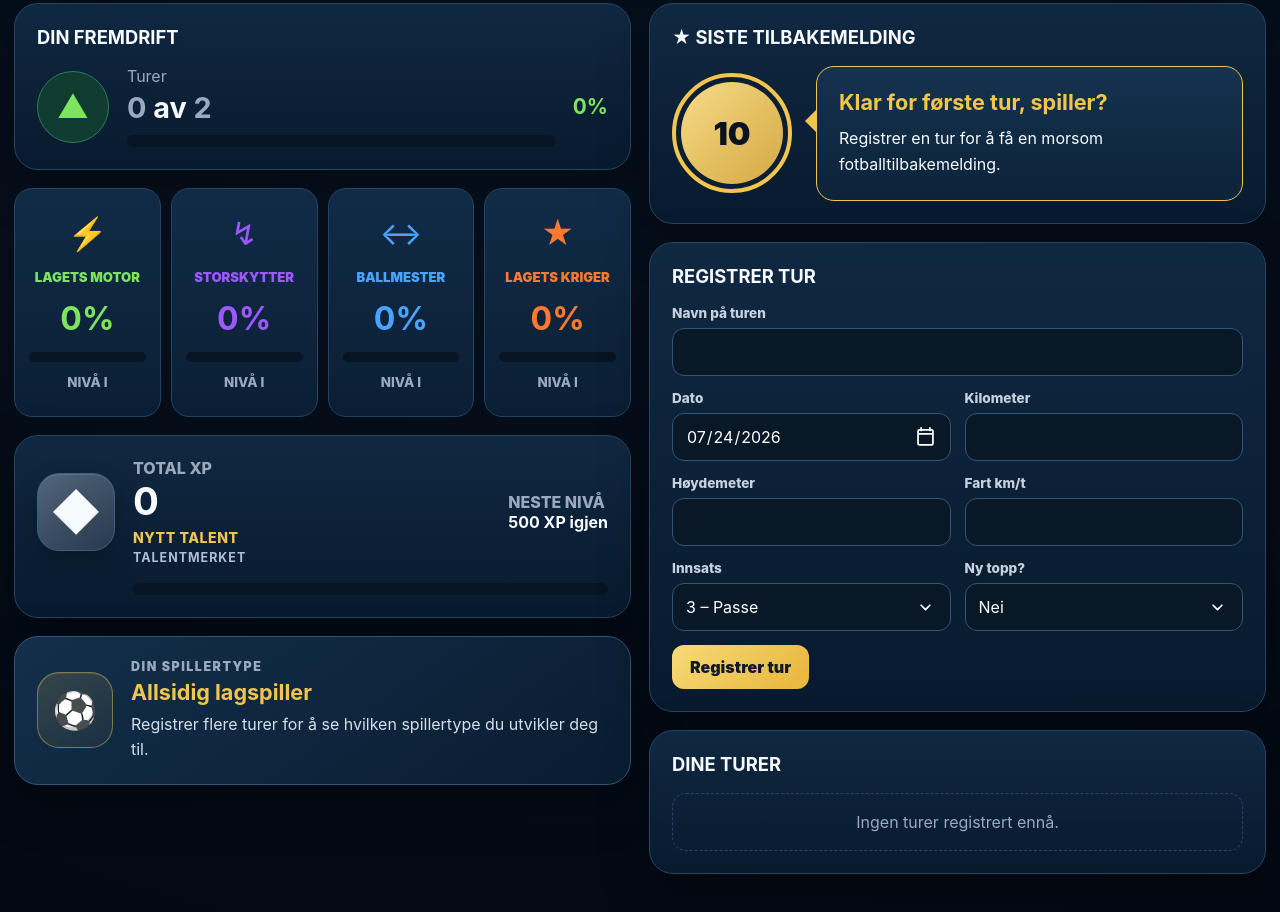
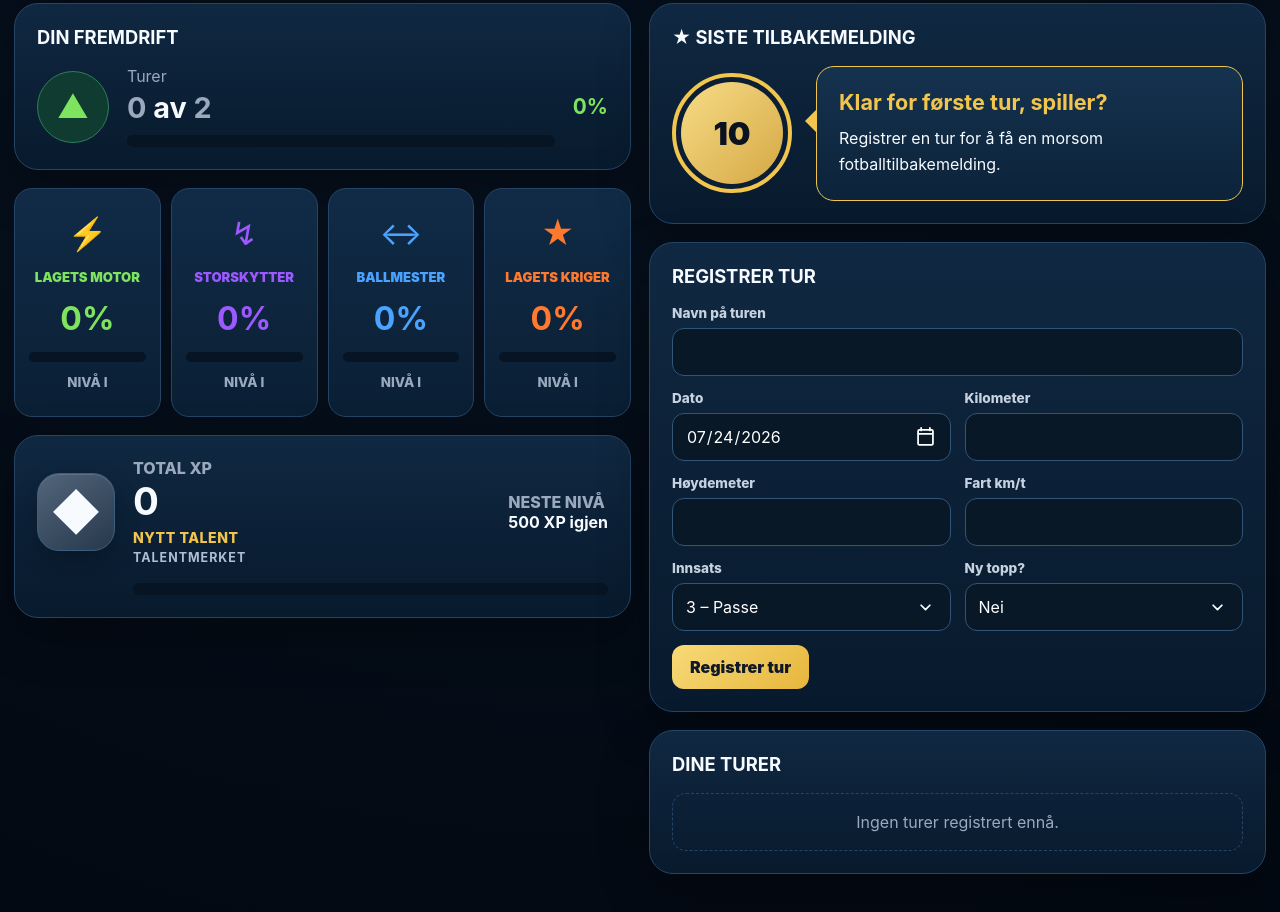
Before and after one commit to LeBear79/toppfotball-v3, a plain HTML site: page index.html in a window 1280 px wide. Shown: the part 735-1647 px from the top of the page. Drawn offline with Linux system fonts and the light colour scheme.

Commit message:
Add files via upload

```diff
--- a/index.html
+++ b/index.html
@@ -5,7 +5,7 @@
   <meta name="viewport" content="width=device-width, initial-scale=1.0">
   <title>Toppfotball</title>
   <meta name="description" content="Toppfotball gjør turer motiverende med fotballinspirert utvikling.">
-  <link rel="stylesheet" href="style.css?v=0.2.8">
+  <link rel="stylesheet" href="style.css?v=0.2.9">
 </head>
 <body>
   <header class="topbar">
@@ -152,14 +152,7 @@
           <div class="progress-track wide"><div id="xp-progress" class="progress-fill gold"></div></div>
         </section>
 
-        <section class="card player-type-card">
-          <div class="player-type-icon" id="player-type-icon" aria-hidden="true">⚽</div>
-          <div>
-            <span class="player-type-kicker">DIN SPILLERTYPE</span>
-            <h3 id="player-type-title">Allsidig lagspiller</h3>
-            <p id="player-type-description">Registrer flere turer for å se hvilken spillertype du utvikler deg til.</p>
-          </div>
-        </section>
+
       </div>
 
       <div class="right-column">
@@ -248,7 +241,7 @@
     </section>
   </main>
 
-  <script src="script.js?v=0.2.8"></script>
+  <script src="script.js?v=0.2.9"></script>
 
   <div id="rank-up-overlay" class="rank-up-overlay" hidden>
     <div class="rank-up-card" role="dialog" aria-modal="true" aria-labelledby="rank-up-heading">
--- a/script.js
+++ b/script.js
@@ -102,14 +102,6 @@ const xpRanks = [
 ];
 
 
-const playerTypes = [
-  { keys: ["motor", "balance"], title: "Energisk kantspiller", icon: "➤", description: "Du bygger utholdenhet og balanse som kan hjelpe deg med raske løp, vendinger og innlegg langs kanten." },
-  { keys: ["strength", "mindset"], title: "Kraftfull spiss", icon: "◆", description: "Du utvikler kraft og vilje som kan gjøre deg farlig foran mål og tøff i duellene." },
-  { keys: ["balance", "mindset"], title: "Kreativ playmaker", icon: "✦", description: "Du trener kroppskontroll og viljestyrke som kan hjelpe deg å holde på ballen og finne gode løsninger under press." },
-  { keys: ["motor", "mindset"], title: "Ustoppelig midtbanespiller", icon: "⚡", description: "Du bygger motor og kampvilje som kan gjøre deg nyttig i både angrep og forsvar gjennom hele kampen." },
-  { keys: ["strength", "balance"], title: "Komplett angriper", icon: "★", description: "Du utvikler både kraft og kontroll – en kombinasjon som kan gi raske vendinger, sterke løp og gode avslutninger." },
-  { keys: ["motor", "strength"], title: "Bunnsolid forsvarer", icon: "⬟", description: "Du bygger løpskraft og sterke bein som kan hjelpe deg med å følge motspillere og stå støtt i viktige dueller." }
-];
 
 let appData = loadData();
 
@@ -337,7 +329,6 @@ function renderAll() {
   renderProfileForm(p);
   renderHero(p);
   renderProgress(p);
-  renderPlayerType(p);
   renderFeedback(p);
   renderTrips(p);
   maybeShowRankCelebration(p);
@@ -464,28 +455,6 @@ function closeRankCelebration() {
   window.setTimeout(() => { overlay.hidden = true; }, 250);
 }
 
-function renderPlayerType(p) {
-  const stats = p.stats || {};
-  const ranked = ["motor", "strength", "balance", "mindset"]
-    .sort((a, b) => (stats[b] || 0) - (stats[a] || 0));
-
-  const hasProgress = ranked.some(key => (stats[key] || 0) > 0);
-  let type = {
-    title: "Allsidig lagspiller",
-    icon: "⚽",
-    description: "Registrer flere turer for å se hvilken spillertype du utvikler deg til."
-  };
-
-  if (hasProgress) {
-    const topTwo = ranked.slice(0, 2);
-    type = playerTypes.find(item => item.keys.every(key => topTwo.includes(key))) || type;
-  }
-
-  document.getElementById("player-type-icon").textContent = type.icon;
-  document.getElementById("player-type-title").textContent = type.title;
-  document.getElementById("player-type-description").textContent = type.description;
-}
-
 function renderFeedback(p) {
   const latest = p.trips[0];
   document.getElementById("feedback-title").textContent =
--- a/style.css
+++ b/style.css
@@ -198,7 +198,7 @@ input[type="date"]::-webkit-calendar-picker-indicator {
   cursor: pointer;
 }
 
-/* v0.2.6 – egne kontroller og spillertype */
+/* Egne kontroller */
 .control-with-icon{position:relative}
 .control-with-icon input,.control-with-icon select{padding-right:48px}
 .control-icon-button{
@@ -217,19 +217,5 @@ select{-webkit-appearance:none;appearance:none}
   position:absolute;right:15px;top:50%;transform:translateY(-50%);
   color:#fff;pointer-events:none
 }
-.player-type-card{
-  padding:22px;display:grid;grid-template-columns:auto 1fr;gap:18px;align-items:center;
-  background:linear-gradient(145deg,#132f4b,#091c30);border-color:#315579
-}
-.player-type-icon{
-  width:76px;height:76px;border-radius:22px;display:grid;place-items:center;
-  font-size:2.25rem;color:var(--gold);border:1px solid rgba(241,197,78,.45);
-  background:linear-gradient(145deg,rgba(241,197,78,.16),rgba(241,197,78,.04));
-  box-shadow:inset 0 1px 0 rgba(255,255,255,.09)
-}
-.player-type-kicker{display:block;color:var(--muted);font-size:.78rem;font-weight:900;letter-spacing:.12em}
-.player-type-card h3{margin:5px 0 7px;color:var(--gold);font-size:1.35rem}
-.player-type-card p{margin:0;color:#d4deea;line-height:1.55}
 .button,input,select,.skill-card,.card{transition:border-color .2s,box-shadow .2s,transform .2s,background .2s}
 .button:active{transform:translateY(1px)}
-@media(max-width:460px){.player-type-card{grid-template-columns:1fr;text-align:center}.player-type-icon{margin:auto}}
```
